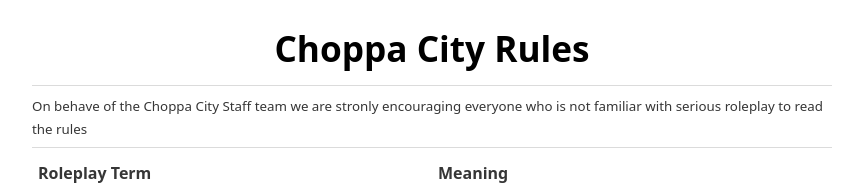
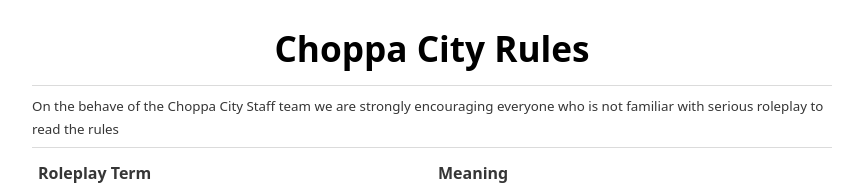
Before and after one commit to Choppa-City/Rules, a plain HTML site: page index.html in a window 1280 px wide. Shown: the top 187 px of the page, without its empty margins (208-1071 px from the left). Drawn offline with nearby package versions, Linux system fonts and the light colour scheme.

Commit message:
Update index.html

```diff
--- a/index.html
+++ b/index.html
@@ -15,7 +15,7 @@
 
     <hr>
 
-    <small class="smallmiddle">On behave of the Choppa City Staff team we are stronly encouraging everyone who is not familiar with serious roleplay to read the rules</small>
+    <small class="smallmiddle">On the behave of the Choppa City Staff team we are strongly encouraging everyone who is not familiar with serious roleplay to read the rules</small>
 
     <hr>
 
```
